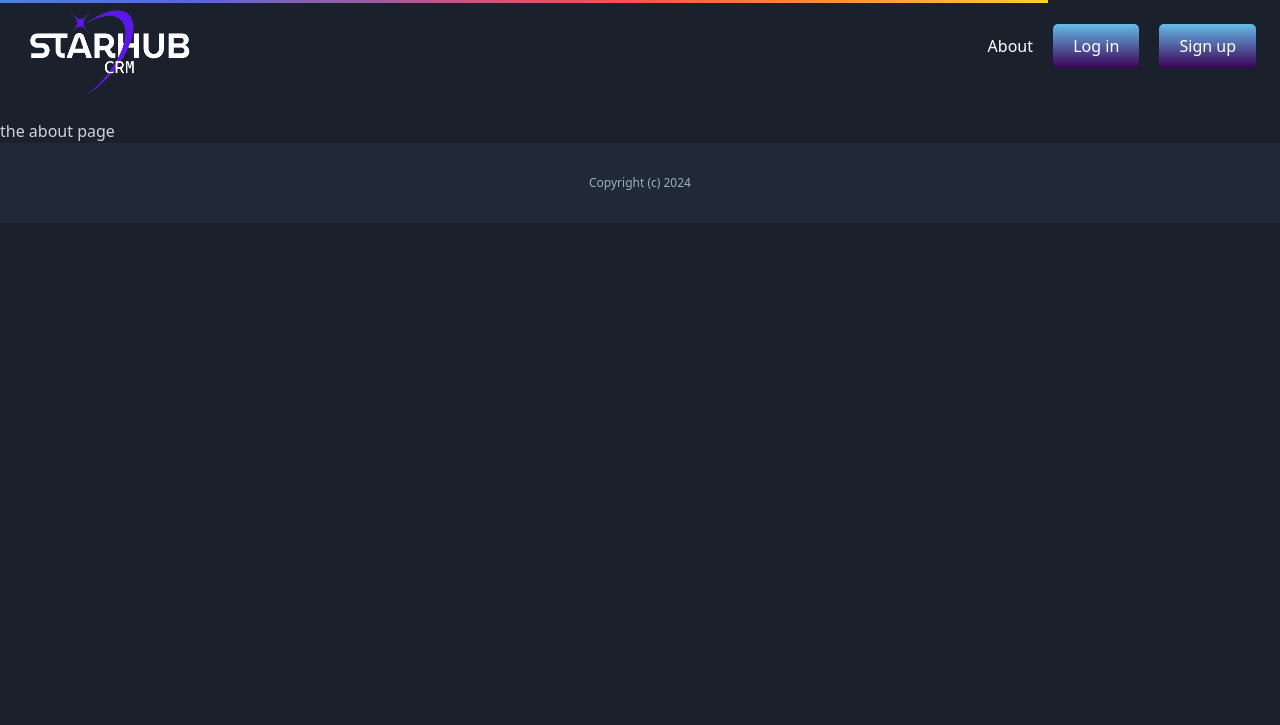
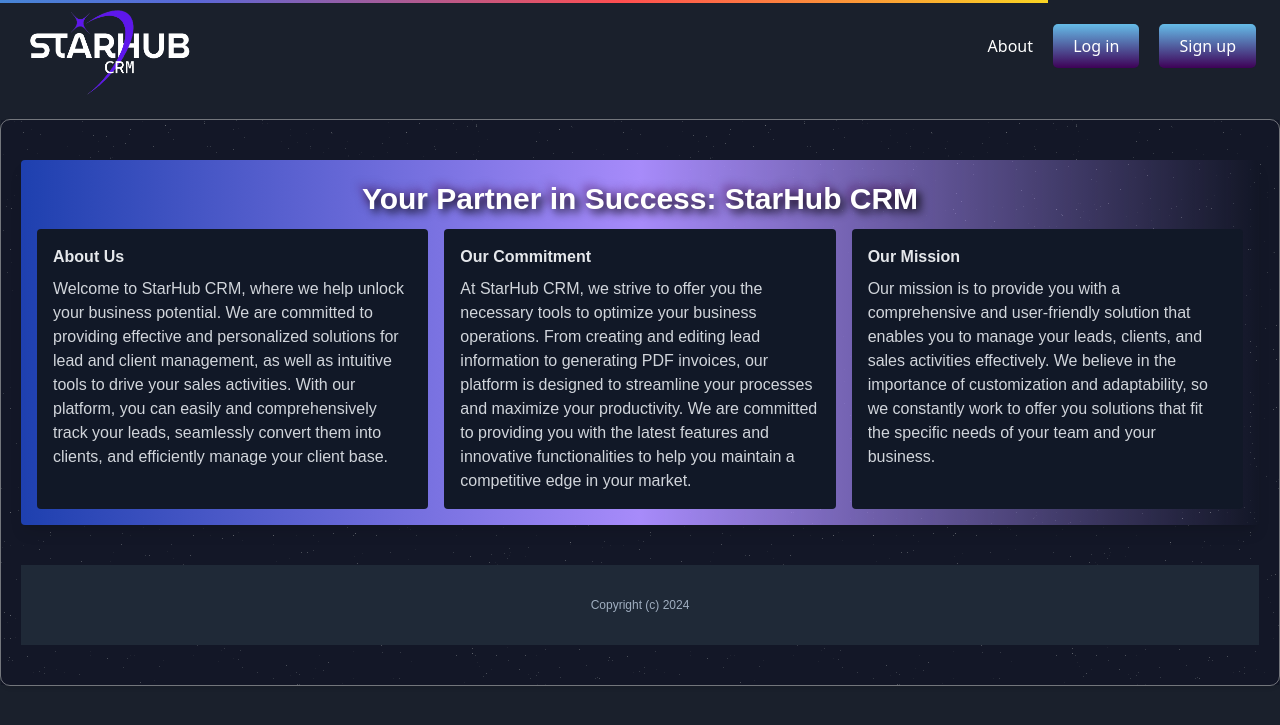
Before and after one commit to binbashz/starhub-crm, a Django app: page /about/ in a window 1280 px wide. Shown: the top 725 px of the page. Run offline with Django 4.2, Linux system fonts and the light colour scheme; style sheets or scripts are compiled from the project's sources; some libraries are stand-ins or nearby versions.

Commit message:
index - about sec

```diff
--- a/mycrm/client/templates/client/clients_list.html
+++ b/mycrm/client/templates/client/clients_list.html
@@ -6,7 +6,7 @@
 <div class="py-6 px-6">
 <h1 class="mb-4 text-xl">Clients</h1>
 
-<a href="{% url 'clients:add' %}" class=" inline-block px-4 bg-purple-600 rounded-md text-white">Add client</a>
+<a href="{% url 'clients:add' %}" class=" inline-block px-4 bg-purple-600 rounded-md text-white">+ Add client</a>
 
 {% if clients %}
 <div class="mt-6 flex justify-between">
--- a/mycrm/core/templates/core/about.html
+++ b/mycrm/core/templates/core/about.html
@@ -1,9 +1,41 @@
 {% extends 'core/base.html' %}
 
-{% block title %} About {% endblock %}
+{% block title %} About - StarHub CRM {% endblock %}
 
 {% block content %}
-the about page
+
+<main class="container mx-auto py-10">
+    <section class="bg-gradient-to-r from-blue-800 via-purple-400 to-indigo-950 shadow-lg rounded mb-10">
+      <div class="p-4">
+        <h2 class="font-bold text-white-400 mb-2 text-center custom-text-size">Your Partner in Success: StarHub CRM</h2>
+
+        <div class="grid grid-cols-1 md:grid-cols-3 gap-4">
+          <div class="bg-gray-900 p-4 rounded relative">
+            <h3 class="font-bold text-gray-200 mb-2">About Us</h3>
+            <p class="text-gray-300">
+              Welcome to StarHub CRM, where we help unlock your business potential. We are committed to providing effective and personalized solutions for lead and client management, as well as intuitive tools to drive your sales activities. With our platform, you can easily and comprehensively track your leads, seamlessly convert them into clients, and efficiently manage your client base.
+            </p>
+          </div>
+          <div class="bg-gray-900 p-4 rounded relative">
+            <h3 class="font-bold text-gray-200 mb-2">Our Commitment</h3>
+            <p class="text-gray-300">
+              At StarHub CRM, we strive to offer you the necessary tools to optimize your business operations. From creating and editing lead information to generating PDF invoices, our platform is designed to streamline your processes and maximize your productivity. We are committed to providing you with the latest features and innovative functionalities to help you maintain a competitive edge in your market.
+            </p>
+          </div>
+          <div class="bg-gray-900 p-4 rounded relative">
+            <h3 class="font-bold text-gray-200 mb-2">Our Mission</h3>
+            <p class="text-gray-300">
+              Our mission is to provide you with a comprehensive and user-friendly solution that enables you to manage your leads, clients, and sales activities effectively. We believe in the importance of customization and adaptability, so we constantly work to offer you solutions that fit the specific needs of your team and your business.
+            </p>
+          </div>
+        </div>
+      </div>
+    </section>
+
+
+
+
+
 
 <footer class="py-8 text-center bg-gray-800">
     <p class="text-xs">Copyright (c) 2024</p>
--- a/mycrm/lead/templates/lead/lead_list.html
+++ b/mycrm/lead/templates/lead/lead_list.html
@@ -3,10 +3,12 @@
 {% block title %}Leads {% endblock %}
 
 {% block content %}
+
+
 <div class="py-6 px-6">
 <h1 class="mb-4 text-xl">Leads</h1>
 
-<a href="{% url 'leads:add_lead' %}" class="inline-block px-4 bg-purple-600 rounded-md text-white">Add lead</a>
+<a href="{% url 'leads:add_lead' %}" class="inline-block px-4 bg-purple-600 rounded-md text-white"> + Add lead</a>
 
 {% if object_list %}
 <div class="mt-6 flex justify-between">
```
Also changed, not shown: mycrm/core/templates/core/index.html (+38 -19 lines), mycrm/client/views.py (line endings or trailing spaces).
